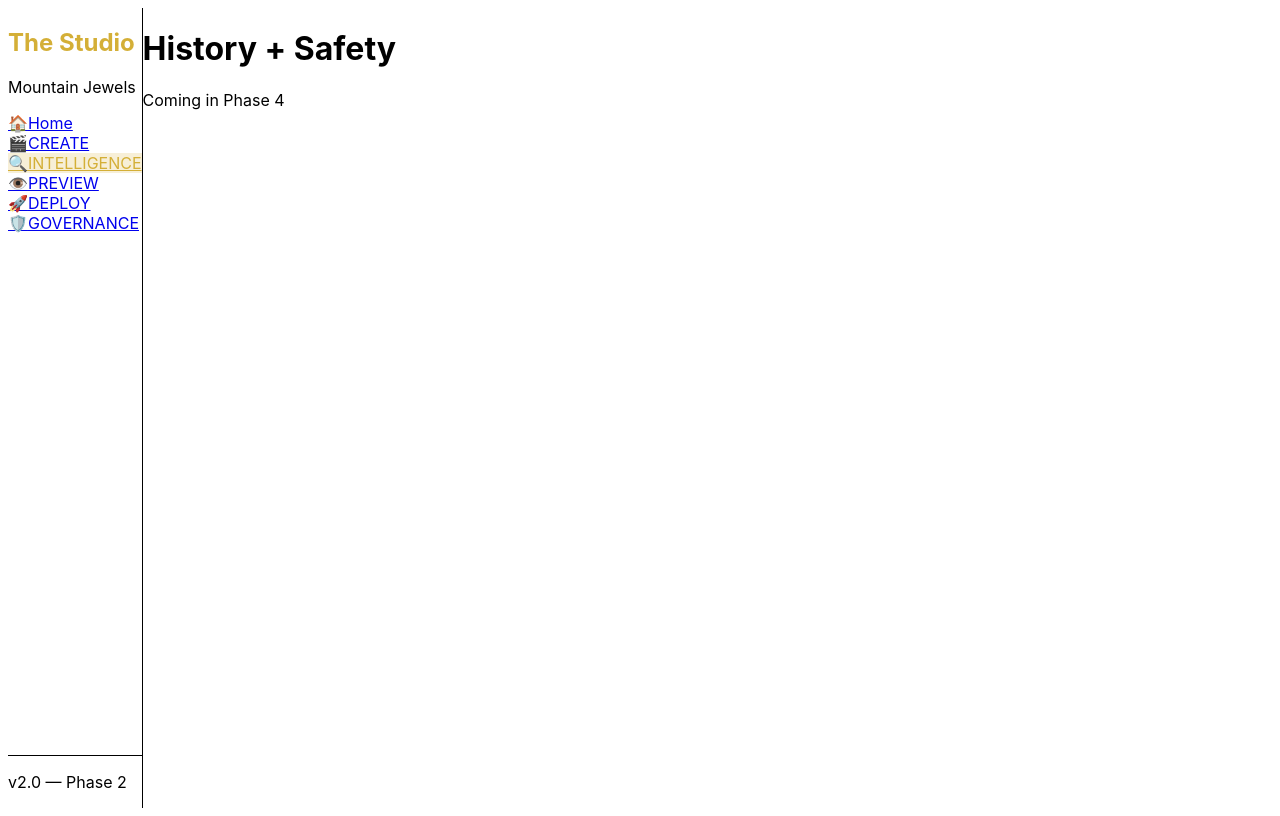
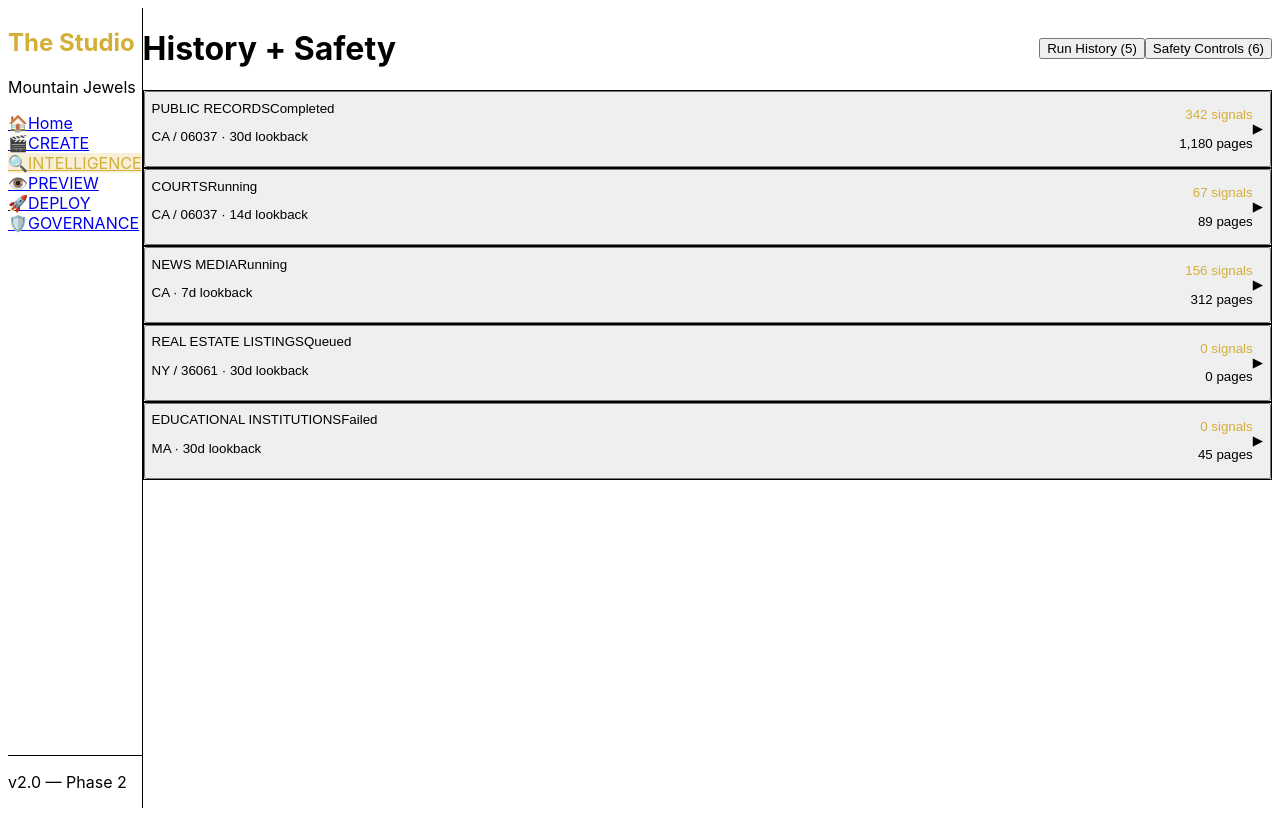
Before and after one commit to Mountain-Jewels/making-magic-dashboard, a Next.js app: page /intelligence/history in a window 1280 px wide. Built offline with nearby package versions, Linux system fonts and the light colour scheme.

Commit message:
Phase 4D: History + Safety — run audit trail, kill switches with confirmation, circuit breakers
Co-authored-by: Cursor <cursoragent@cursor.com>

```diff
--- a/app/intelligence/history/page.tsx
+++ b/app/intelligence/history/page.tsx
@@ -1,8 +1,202 @@
+'use client'
+
+import { useState } from 'react'
+import { useIntelligenceStore } from '@/lib/stores/intelligence-store'
+
+const RUN_STATUS_DISPLAY: Record<string, { label: string; color: string }> = {
+  queued: { label: 'Queued', color: 'bg-gray-700 text-gray-300' },
+  running: { label: 'Running', color: 'bg-blue-900 text-blue-300' },
+  completed: { label: 'Completed', color: 'bg-green-900 text-green-300' },
+  failed: { label: 'Failed', color: 'bg-red-900 text-red-300' },
+  cancelled: { label: 'Cancelled', color: 'bg-gray-700 text-gray-400' },
+  killed: { label: 'Killed', color: 'bg-red-900 text-red-400' },
+}
+
+const RAIL_STATUS_COLORS: Record<string, string> = {
+  active: 'bg-green-900 text-green-300',
+  tripped: 'bg-red-900 text-red-300',
+  disabled: 'bg-gray-700 text-gray-400',
+}
+
 export default function HistoryPage() {
+  const { runs, safetyRails, toggleSafetyRail } = useIntelligenceStore()
+  const [tab, setTab] = useState<'history' | 'safety'>('history')
+  const [expandedRun, setExpandedRun] = useState<string | null>(null)
+  const [confirmKill, setConfirmKill] = useState<string | null>(null)
+
   return (
-    <div>
-      <h1 className="text-2xl font-bold text-white mb-2">History + Safety</h1>
-      <p className="text-gray-500">Coming in Phase 4</p>
+    <div className="space-y-6">
+      <div className="flex items-center justify-between">
+        <h1 className="text-xl font-bold text-white">History + Safety</h1>
+        <div className="flex gap-1 bg-gray-900 rounded-lg p-1">
+          <button
+            onClick={() => setTab('history')}
+            className={`px-4 py-1.5 rounded text-sm font-medium ${tab === 'history' ? 'bg-gray-800 text-white' : 'text-gray-500'}`}
+          >
+            Run History ({runs.length})
+          </button>
+          <button
+            onClick={() => setTab('safety')}
+            className={`px-4 py-1.5 rounded text-sm font-medium ${tab === 'safety' ? 'bg-gray-800 text-white' : 'text-gray-500'}`}
+          >
+            Safety Controls ({safetyRails.length})
+          </button>
+        </div>
+      </div>
+
+      {tab === 'history' && (
+        <div className="space-y-2">
+          {runs.map((run) => {
+            const display = RUN_STATUS_DISPLAY[run.status]
+            const isExpanded = expandedRun === run.id
+            return (
+              <div key={run.id} className="bg-gray-900 border border-gray-800 rounded-lg">
+                <button
+                  onClick={() => setExpandedRun(isExpanded ? null : run.id)}
+                  className="w-full text-left p-4 flex items-center gap-4"
+                >
+                  <div className="flex-1 min-w-0">
+                    <div className="flex items-center gap-3 mb-1">
+                      <span className="text-sm font-medium text-white">{run.category_id.replace(/_/g, ' ')}</span>
+                      <span className={`text-xs px-2 py-0.5 rounded ${display.color}`}>{display.label}</span>
+                    </div>
+                    <p className="text-xs text-gray-500">
+                      {run.jurisdiction.state}{run.jurisdiction.county_fips ? ` / ${run.jurisdiction.county_fips}` : ''} · {run.lookback_days}d lookback
+                    </p>
+                  </div>
+                  <div className="text-right shrink-0">
+                    <p className="text-sm text-[#D4AF37]">{run.signals_detected.toLocaleString()} signals</p>
+                    <p className="text-xs text-gray-500">{run.pages_scraped.toLocaleString()} pages</p>
+                  </div>
+                  <span className="text-gray-600">{isExpanded ? '▼' : '▶'}</span>
+                </button>
+
+                {isExpanded && (
+                  <div className="px-4 pb-4 border-t border-gray-800 pt-3">
+                    <div className="grid grid-cols-4 gap-4 mb-3">
+                      <div>
+                        <p className="text-xs text-gray-400">Portals Found</p>
+                        <p className="text-sm text-white">{run.portals_found}</p>
+                      </div>
+                      <div>
+                        <p className="text-xs text-gray-400">Pages Scraped</p>
+                        <p className="text-sm text-white">{run.pages_scraped.toLocaleString()}</p>
+                      </div>
+                      <div>
+                        <p className="text-xs text-gray-400">Signals</p>
+                        <p className="text-sm text-[#D4AF37]">{run.signals_detected.toLocaleString()}</p>
+                      </div>
+                      <div>
+                        <p className="text-xs text-gray-400">Errors</p>
+                        <p className={`text-sm ${run.errors > 0 ? 'text-red-400' : 'text-gray-400'}`}>{run.errors}</p>
+                      </div>
+                    </div>
+                    <div className="grid grid-cols-3 gap-4 mb-3">
+                      <div>
+                        <p className="text-xs text-gray-400">Started</p>
+                        <p className="text-xs text-gray-300">{new Date(run.started_at).toLocaleString()}</p>
+                      </div>
+                      <div>
+                        <p className="text-xs text-gray-400">Completed</p>
+                        <p className="text-xs text-gray-300">{run.completed_at ? new Date(run.completed_at).toLocaleString() : '—'}</p>
+                      </div>
+                      <div>
+                        <p className="text-xs text-gray-400">Duration</p>
+                        <p className="text-xs text-gray-300">{run.duration_seconds ? `${Math.ceil(run.duration_seconds / 60)} min` : '—'}</p>
+                      </div>
+                    </div>
+                    <div>
+                      <p className="text-xs text-gray-400 mb-1">Intent Statement</p>
+                      <p className="text-sm text-gray-300 italic bg-gray-800 rounded px-3 py-2">&ldquo;{run.intent_statement}&rdquo;</p>
+                    </div>
+                    <p className="text-xs text-gray-600 mt-2">Operator: {run.operator_id} · Cost: ${run.cost_usd.toFixed(2)}</p>
+                  </div>
+                )}
+              </div>
+            )
+          })}
+        </div>
+      )}
+
+      {tab === 'safety' && (
+        <div className="space-y-6">
+          {/* Kill Switches */}
+          <div>
+            <h2 className="text-sm font-bold text-gray-400 mb-3">Kill Switches</h2>
+            <div className="space-y-2">
+              {safetyRails.filter((r) => r.type === 'kill_switch').map((rail) => (
+                <div key={rail.id} className="bg-gray-900 border border-gray-800 rounded-lg p-4 flex items-center gap-4">
+                  <span className="text-xl">{rail.status === 'tripped' ? '🔴' : '🟢'}</span>
+                  <div className="flex-1">
+                    <div className="flex items-center gap-2">
+                      <h3 className="text-sm font-medium text-white">{rail.name}</h3>
+                      <span className={`text-xs px-2 py-0.5 rounded ${RAIL_STATUS_COLORS[rail.status]}`}>{rail.status}</span>
+                    </div>
+                    {rail.scope === 'category' && <p className="text-xs text-gray-500">Category: {rail.category_id}</p>}
+                    {rail.reason && <p className="text-xs text-gray-500 mt-1">Reason: {rail.reason}</p>}
+                    {rail.tripped_at && <p className="text-xs text-gray-600">Tripped at {new Date(rail.tripped_at).toLocaleString()} by {rail.tripped_by}</p>}
+                  </div>
+                  <div>
+                    {confirmKill === rail.id ? (
+                      <div className="flex gap-2">
+                        <button
+                          onClick={() => { toggleSafetyRail(rail.id); setConfirmKill(null) }}
+                          className="px-3 py-1 bg-red-600 hover:bg-red-700 rounded text-xs font-medium"
+                        >
+                          Confirm
+                        </button>
+                        <button
+                          onClick={() => setConfirmKill(null)}
+                          className="px-3 py-1 bg-gray-700 hover:bg-gray-600 rounded text-xs font-medium"
+                        >
+                          Cancel
+                        </button>
+                      </div>
+                    ) : (
+                      <button
+                        onClick={() => setConfirmKill(rail.id)}
+                        className={`px-3 py-1 rounded text-xs font-medium ${
+                          rail.status === 'tripped'
+                            ? 'bg-green-600 hover:bg-green-700'
+                            : 'bg-red-600 hover:bg-red-700'
+                        }`}
+                      >
+                        {rail.status === 'tripped' ? 'Revive' : 'Kill'}
+                      </button>
+                    )}
+                  </div>
+                </div>
+              ))}
+            </div>
+          </div>
+
+          {/* Circuit Breakers */}
+          <div>
+            <h2 className="text-sm font-bold text-gray-400 mb-3">Circuit Breakers</h2>
+            <div className="grid grid-cols-2 gap-3">
+              {safetyRails.filter((r) => r.type === 'circuit_breaker').map((rail) => (
+                <div key={rail.id} className="bg-gray-900 border border-gray-800 rounded-lg p-4">
+                  <div className="flex items-center justify-between mb-2">
+                    <h3 className="text-sm font-medium text-white">{rail.name}</h3>
+                    <span className={`text-xs px-2 py-0.5 rounded ${RAIL_STATUS_COLORS[rail.status]}`}>{rail.status}</span>
+                  </div>
+                  {rail.category_id && <p className="text-xs text-gray-500">Category: {rail.category_id}</p>}
+                  {rail.status === 'tripped' && (
+                    <button
+                      onClick={() => toggleSafetyRail(rail.id)}
+                      className="mt-2 px-3 py-1 bg-blue-600 hover:bg-blue-700 rounded text-xs font-medium"
+                    >
+                      Reset Circuit
+                    </button>
+                  )}
+                </div>
+              ))}
+            </div>
+          </div>
+
+          <p className="text-xs text-gray-600">Kill actions create immutable audit entries. Safety endpoints connect to engine in Phase 7.</p>
+        </div>
+      )}
     </div>
   )
 }
```
